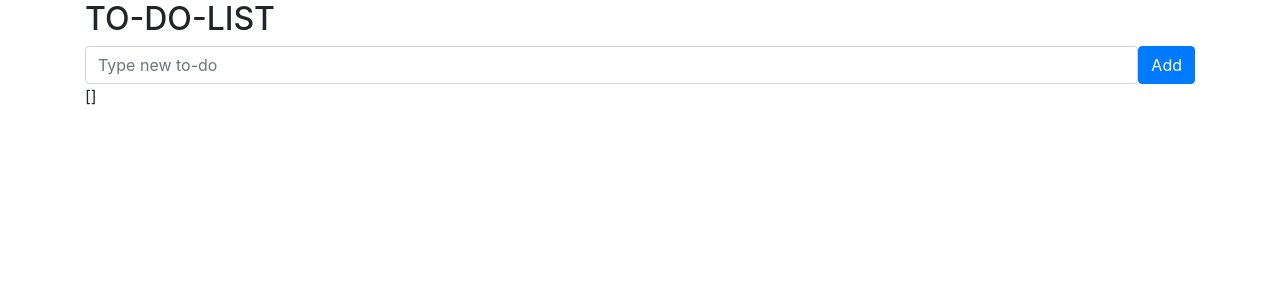
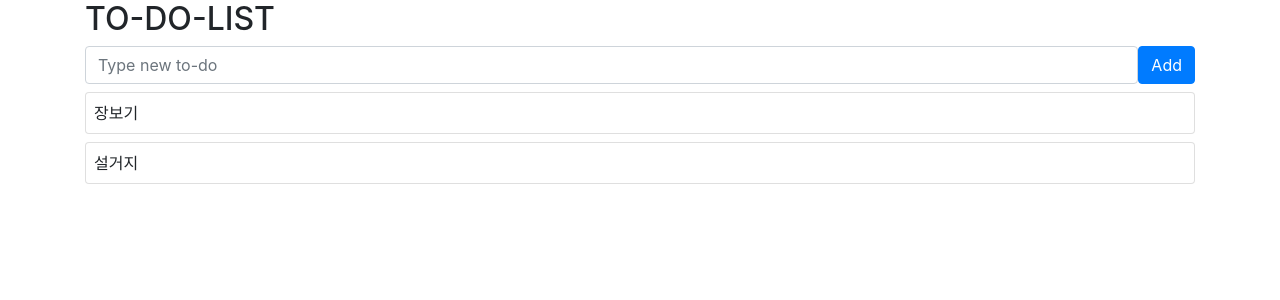
Before and after one commit to devkmee/-vue3-study, a Vue app: page / in a window 1280 px wide. Shown: the top 300 px of the page. Built offline with nearby package versions, Linux system fonts and the light colour scheme.

Commit message:
11 To-Do 카드 만들기

```diff
--- a/src/App.vue
+++ b/src/App.vue
@@ -1,36 +1,45 @@
 <template>
     <div class="container">
         <h2>TO-DO-LIST</h2>
-        <form
-              class="d-flex"
-              @submit="onSubmit"
-        >
+        <form class="d-flex"
+              @submit="onSubmit">
             <div class="flex-grow-1" mr-2>
                 <input class="form-control"
                        type="text"
                        v-model="todo"
-                       placeholder="Type new to-do"/>
+                       placeholder="Type new to-do" />
             </div>
             <div>
                 <button class="btn btn-primary"
-                        type="submit"
-                >Add
+                        type="submit">
+                    Add
                 </button>
             </div>
         </form>
-        {{ todos }}
+        <div class="card mt-2">
+            <div class="card-body p-2">
+                {{ todos[0].subject }}
+            </div>
+        </div>
+        <div class="card mt-2">
+            <div class="card-body p-2">
+                {{ todos[1].subject }}
+            </div>
+        </div>
     </div>
 </template>
 
 <script>
-
     //import { reactive } from 'vue'; // 객체
     import { ref } from 'vue';    // 원시타입
 
     export default {
         setup() {
             const todo = ref('');
-            const todos = ref([]);
+            const todos = ref([
+                { id : 1, subject : '장보기' },
+                { id : 2, subject : '설거지' }
+            ]);
 
             const onSubmit = (e) => {
                 e.preventDefault();
```
